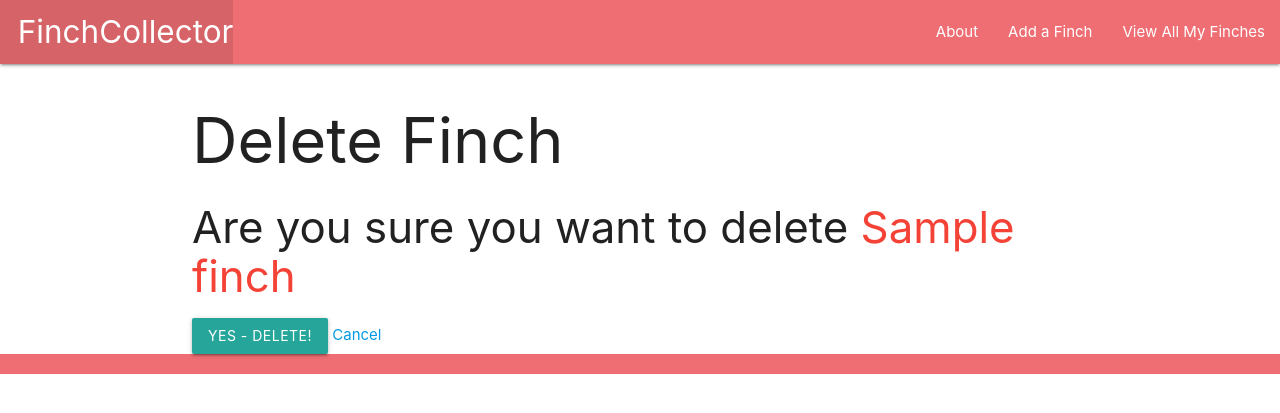
After one commit to nexticodes/finch-collector, a Django app: page /finches/1/delete/ in a window 1280 px wide. The commit adds this page. Shown: the top 413 px of the page. Run offline with Django 4.2, Linux system fonts and the light colour scheme; tables that the repository leaves empty hold one stand-in row (values such as "Sample post").

Commit message:
Add a delete function, a confirmation page for delete.

```diff
--- a/main_app/templates/finches/details.html
+++ b/main_app/templates/finches/details.html
@@ -17,6 +17,7 @@
       </div>
       <div class="card-action">
         <a href="{% url 'finches_update' finch.id %}">Edit</a>
+        <a href="{% url 'finches_delete' finch.id %}">Delete</a>
       </div>
     </div>
   </div>
--- /dev/null
+++ b/main_app/templates/main_app/finch_confirm_delete.html
@@ -0,0 +1,13 @@
+{% extends 'base.html' %}
+
+{% block content %}
+    <h1>Delete Finch</h1>
+
+    <h3>Are you sure you want to delete <span class="red-text">{{ object.name }}</span></h3>
+
+    <form action="" method="POST">
+        {% csrf_token %}
+        <input type="submit" value="Yes - Delete!" class="btn">
+        <a href="{% url 'finches_detail' finch.id %}"> Cancel </a>
+    </form>
+{% endblock %}
--- a/main_app/urls.py
+++ b/main_app/urls.py
@@ -7,5 +7,6 @@ urlpatterns = [
     path('finches/', views.finches_index, name='finches'),
     path('finches/create/', views.FinchCreate.as_view(), name='finch_create'),
     path('finches/<int:pk>/update/', views.FinchUpdate.as_view(), name='finches_update'),
-    path('finches/<int:finch_id>', views.finches_details, name='finch_detail')
+    path('finches/<int:pk>/delete/', views.FinchDelete.as_view(), name='finches_delete'),
+    path('finches/<int:finch_id>', views.finches_details, name='finches_detail')
 ]
--- a/main_app/views.py
+++ b/main_app/views.py
@@ -26,3 +26,7 @@ class FinchCreate(CreateView):
 class FinchUpdate(UpdateView):
     model = Finch
     fields = ['breed', 'description', 'age']
+
+class FinchDelete(DeleteView):
+    model = Finch
+    success_url = '/finches/'
```
